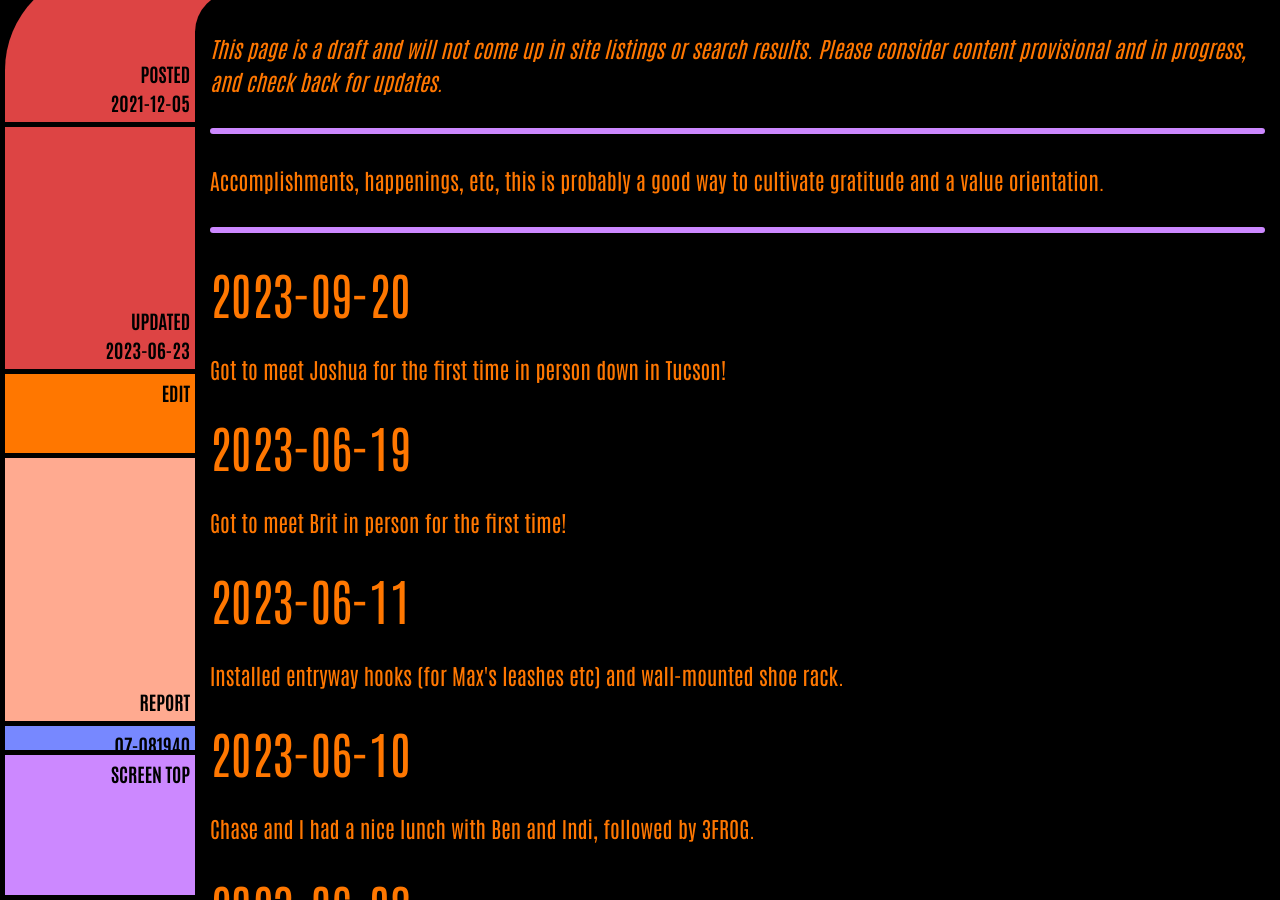
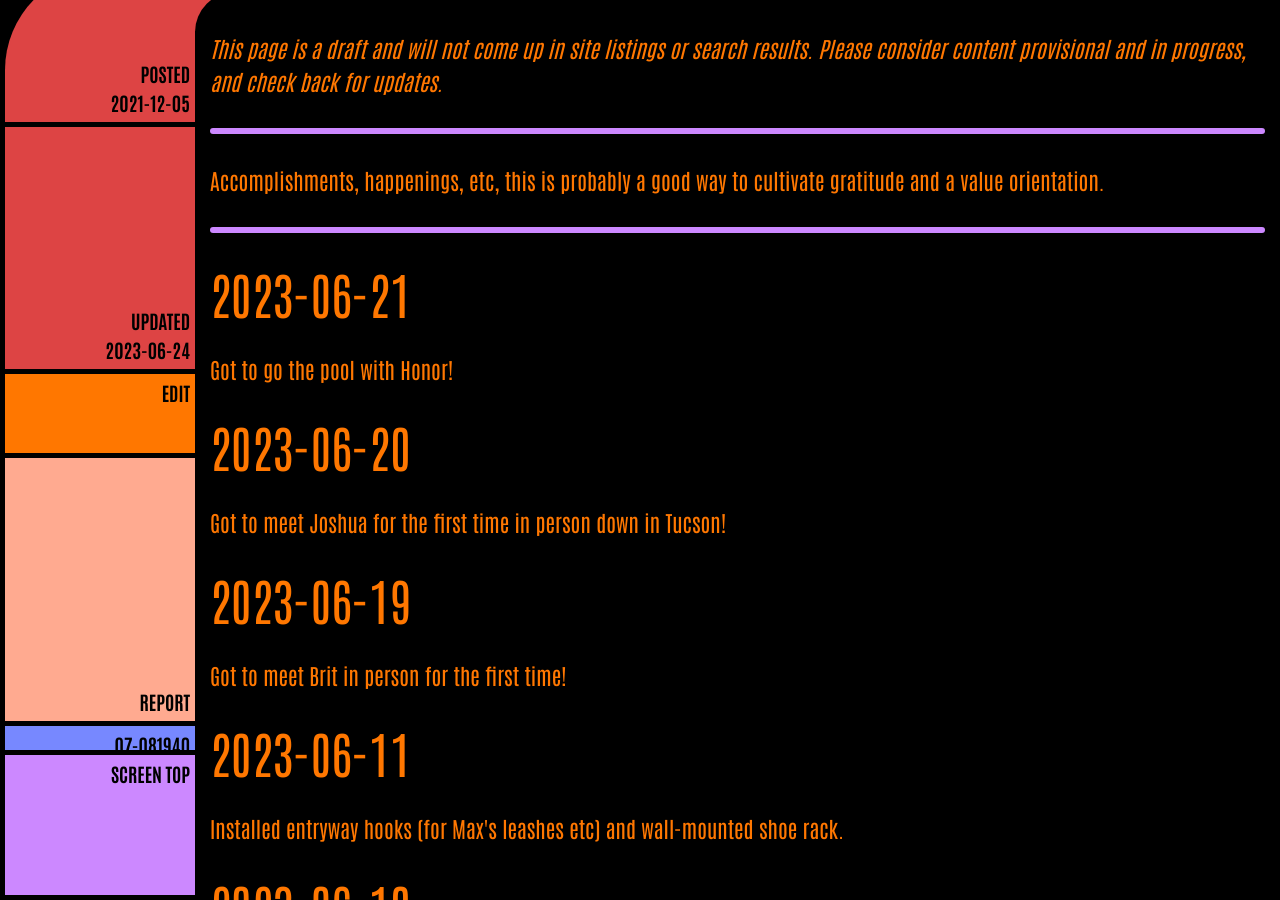
Before and after one commit to ArthurZey/arthurzey.github.io, a Jekyll site: the page built from _pages/one-good-thing.md, in a window 1280 px wide and 900 px high, scrolled down 333 px. Built offline with Jekyll 4.4.1, drawn with Linux system fonts in a browser that asks for light colours.

Commit message:
added 2023-06-21 and fixed typo

```diff
--- a/_pages/one-good-thing.md
+++ b/_pages/one-good-thing.md
@@ -2,14 +2,17 @@
 title: One Good Thing
 description: "Accomplishments, happenings, etc, this is probably a good way to cultivate gratitude and a value orientation."
 date: "2021-12-05"
-last_modified_at: "2023-06-23T16:29:57+00:00"
+last_modified_at: "2023-06-24T18:04:21+00:00"
 tags:
   - happenings
   - draft
 sitemap: false
 ---
 
-## 2023-09-20
+## 2023-06-21
+Got to go the pool with Honor!
+
+## 2023-06-20
 Got to meet Joshua for the first time in person down in Tucson!
 
 ## 2023-06-19
```
